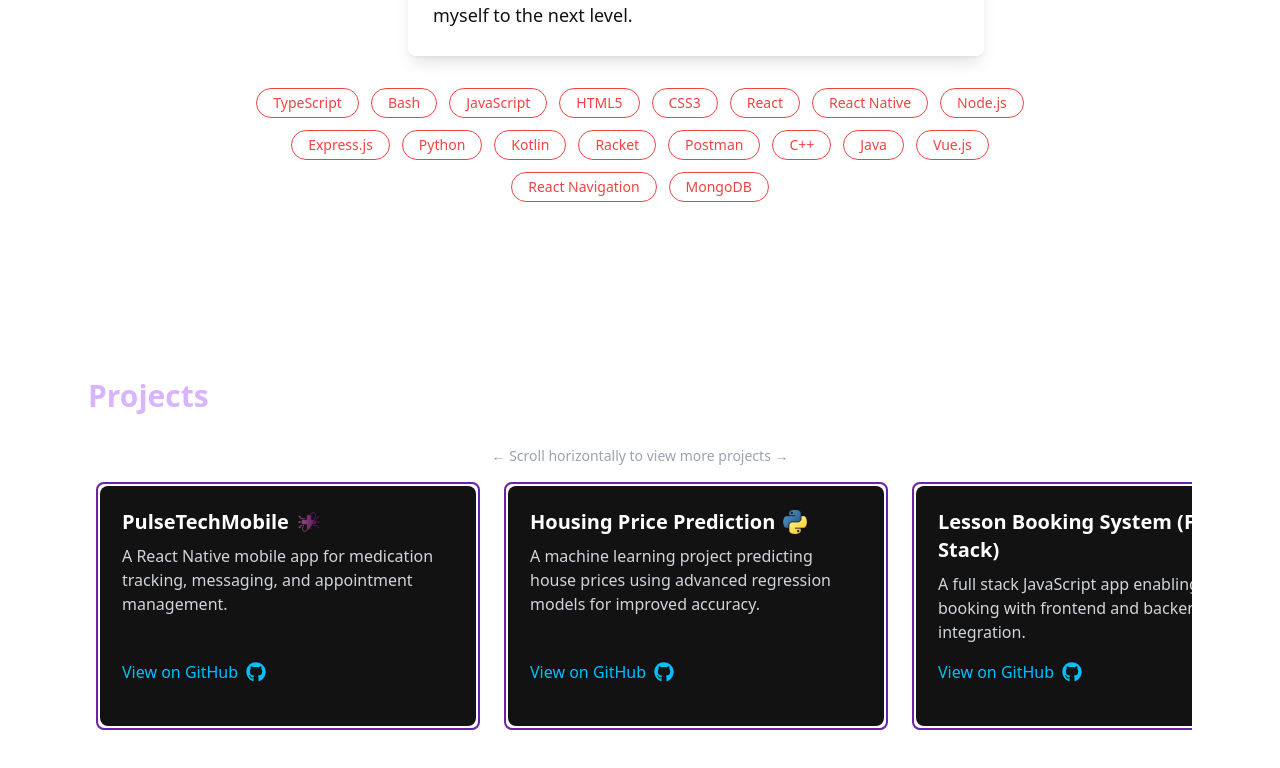
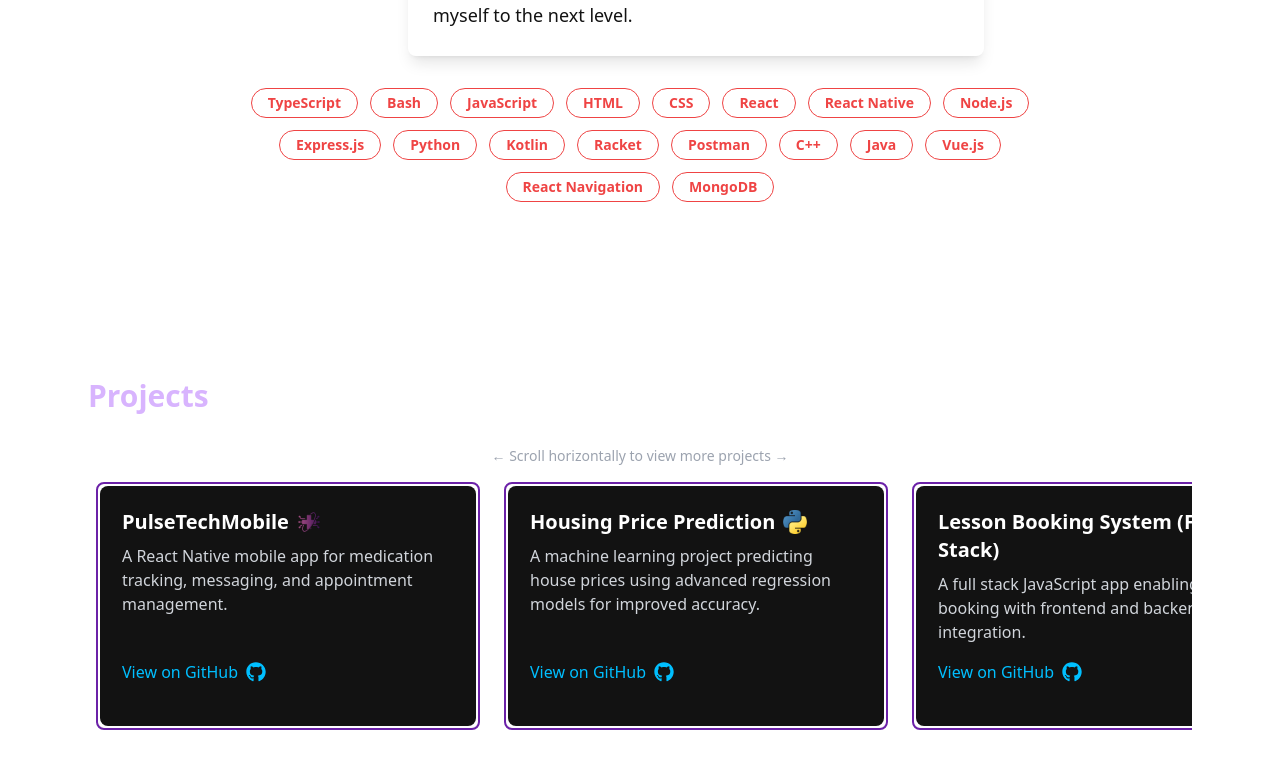
Before and after one commit to FabianC1/PortfolioWebsite, a React (Vite) app: page / in a window 1280 px wide. Shown: the part 1014-1782 px from the top of the page. Built offline with nearby package versions, Linux system fonts and the light colour scheme.

Commit message:
made floating skills bold

```diff
--- a/src/App.tsx
+++ b/src/App.tsx
@@ -479,9 +479,10 @@ function App() {
             </p>
           </div>
 
+          {/* Floating Skills*/}
           <div className="flex flex-wrap justify-center gap-3 mt-8 max-w-4xl mx-auto">
             {[
-              "TypeScript", "Bash", "JavaScript", "HTML5", "CSS3",
+              "TypeScript", "Bash", "JavaScript", "HTML", "CSS",
               "React", "React Native", "Node.js", "Express.js", "Python",
               "Kotlin", "Racket", "Postman", "C++", "Java",
               "Vue.js", "React Navigation", "MongoDB"
@@ -494,6 +495,7 @@ function App() {
     bg-white/5
     hover:bg-red-500 hover:text-black
     dark:hover:bg-skyBlue dark:hover:text-white
+    font-semibold
     transition"
               >
                 {tech}
```
